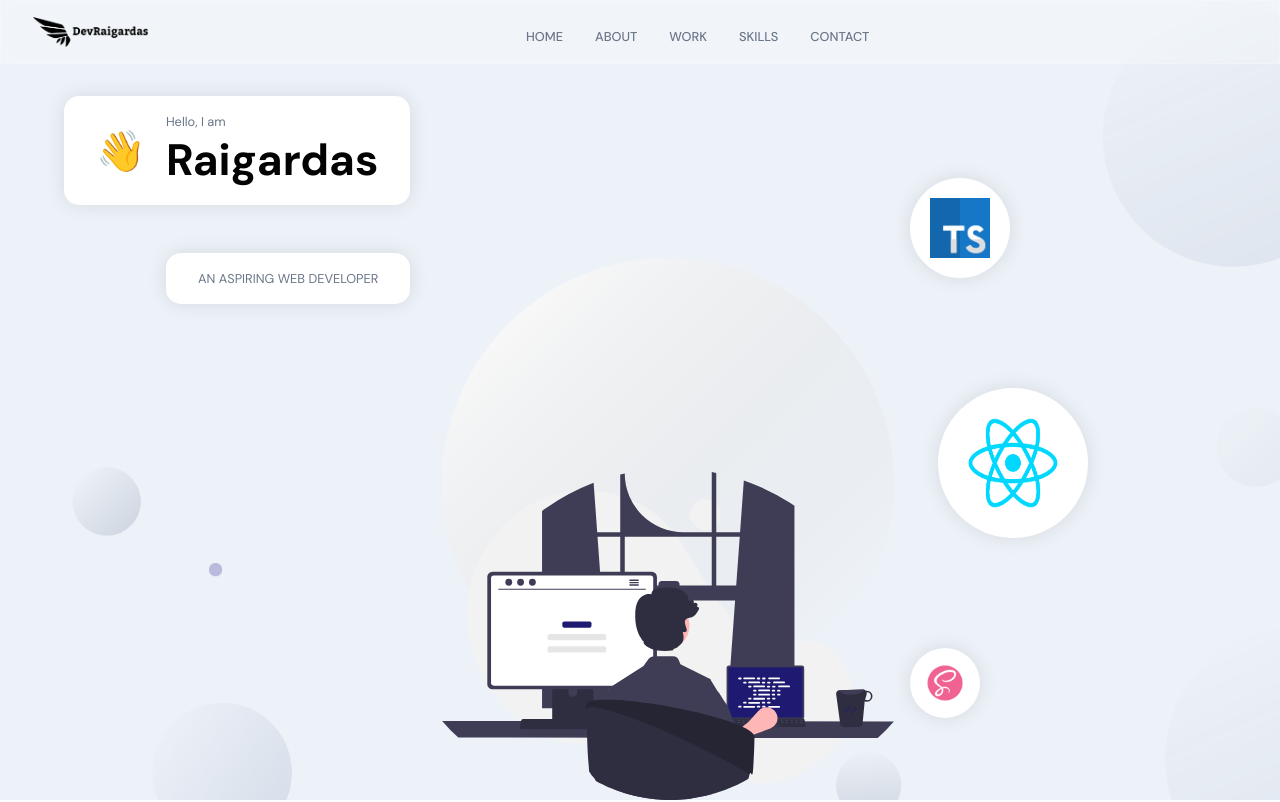
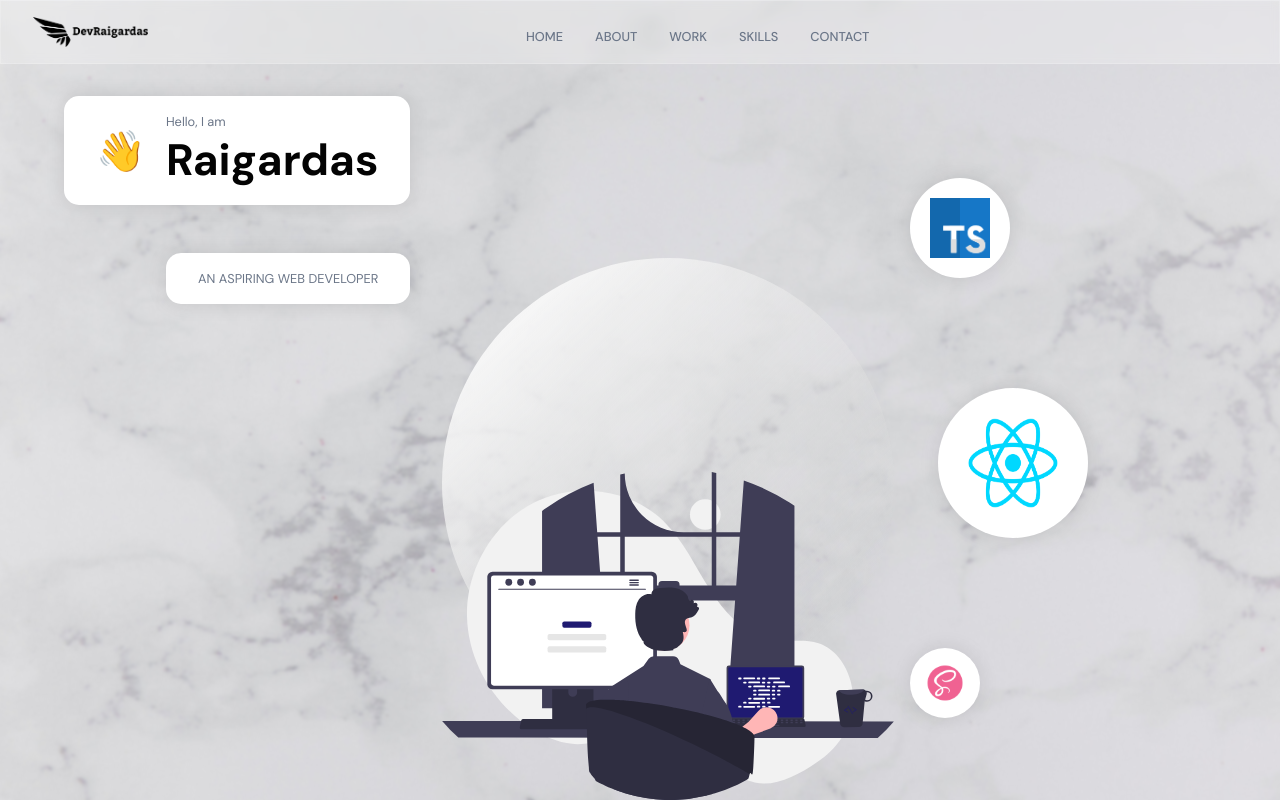
Before and after one commit to betadeveloper/React-Portfolio, a React (Create React App) app: page / in a window 1280 px wide. Shown: the top 802 px of the page. Built offline with nearby package versions, Linux system fonts and the light colour scheme.

Commit message:
added parallax to header

```diff
--- a/package.json
+++ b/package.json
@@ -12,6 +12,7 @@
     "react": "^18.2.0",
     "react-dom": "^18.2.0",
     "react-icons": "^4.7.1",
+    "react-parallax": "^3.5.1",
     "react-scripts": "5.0.1",
     "react-tooltip": "^4.5.1",
     "web-vitals": "^2.1.4"
--- a/src/container/Header/Header.jsx
+++ b/src/container/Header/Header.jsx
@@ -1,5 +1,7 @@
 import React from 'react'
 import { motion } from 'framer-motion'
+import { Parallax } from 'react-parallax'
+import headerimg from './headerimg.jpg'
 
 import { images } from '../../constants'
 import './Header.scss'
@@ -16,6 +18,13 @@ const scaleVariants = {
 }
 
 const Header = () => (
+  <Parallax
+    bgImage={headerimg}
+    bgImageAlt='the cat'
+    strength={800}
+    className='img'
+    blur={1}
+  >
     <div className='app__header app__flex' id='home'>
       <motion.div
         whileInView={{ x: [-100, 0], opacity: [0, 1] }}
@@ -64,6 +73,7 @@ const Header = () => (
         ))}
       </motion.div>
     </div>
+  </Parallax>
 )
 
 export default Header
--- a/src/container/Header/Header.scss
+++ b/src/container/Header/Header.scss
@@ -1,6 +1,5 @@
 #home {
   position: relative;
-  background: url('../../assets/bgIMG.png');
   background-size: cover;
   background-position: center;
   background-repeat: repeat;
```
Also changed, not shown: src/container/Header/headerimg.jpg (added), 1 other file (tests, documents, lock files or other folders). Lines whose indentation alone changed are shown as unchanged.
